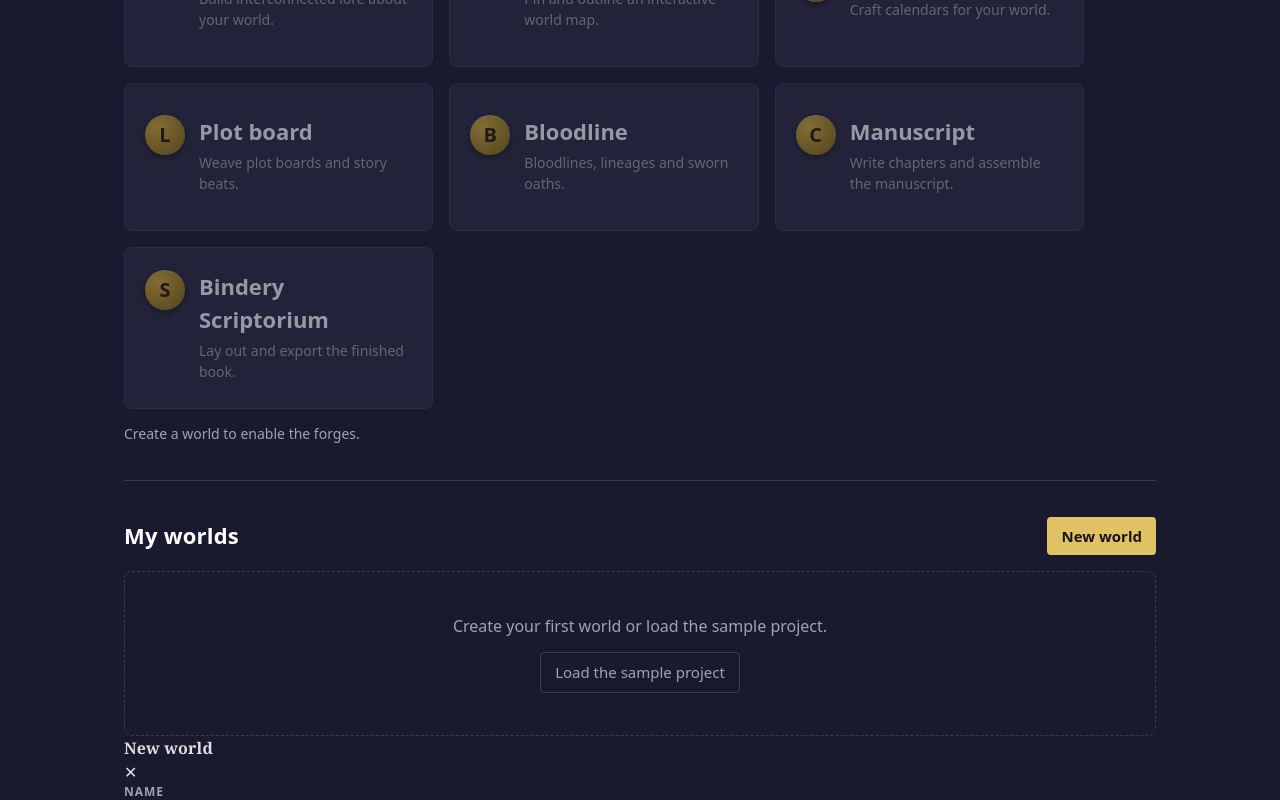
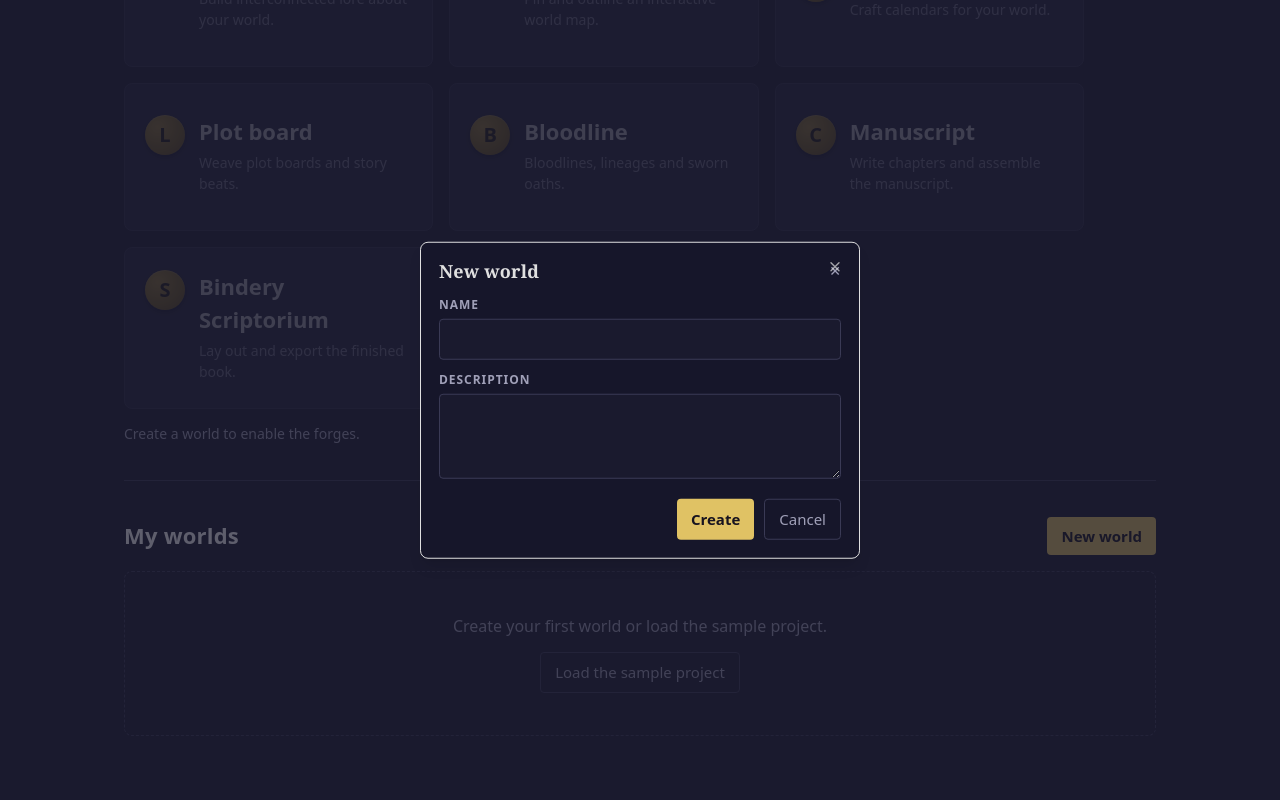
Before and after one commit to lmaoclost/WriteMe, a React (Vite) app: page / in a window 1280 px wide. Both pictures are taken after a click on the button "New world". Shown: the part 320-1120 px from the top of the page. Built offline with nearby package versions, Linux system fonts and the light colour scheme; what polygon-clipping would draw is missing.

Commit message:
feat(ui): Modal wraps shadcn Dialog; escape/scrim/close preserved

```diff
--- a/src/components/ui/dialog.tsx
+++ b/src/components/ui/dialog.tsx
@@ -37,7 +37,7 @@ function DialogOverlay({
     <DialogPrimitive.Overlay
       data-slot="dialog-overlay"
       className={cn(
-        "fixed inset-0 z-50 bg-black/50 data-[state=closed]:animate-out data-[state=closed]:fade-out-0 data-[state=open]:animate-in data-[state=open]:fade-in-0",
+        "fixed inset-0 z-50 bg-ink/70 data-[state=closed]:animate-out data-[state=closed]:fade-out-0 data-[state=open]:animate-in data-[state=open]:fade-in-0",
         className
       )}
       {...props}
--- a/src/ui/Modal.tsx
+++ b/src/ui/Modal.tsx
@@ -1,4 +1,5 @@
-import { useEffect, type ReactNode } from "react";
+import type { ReactNode } from "react";
+import { Dialog, DialogClose, DialogContent, DialogHeader, DialogTitle } from "@/components/ui/dialog";
 
 export function Modal({
   title,
@@ -11,28 +12,20 @@ export function Modal({
   children?: ReactNode | undefined;
   closeLabel?: string;
 }) {
-  useEffect(() => {
-    const onKey = (e: KeyboardEvent) => {
-      if (e.key === "Escape") onClose();
-    };
-    document.addEventListener("keydown", onKey);
-    return () => document.removeEventListener("keydown", onKey);
-  }, [onClose]);
   return (
-    <div className="modal-scrim" onClick={onClose} role="presentation">
-      <div
-        className="modal"
-        role="dialog"
-        aria-modal="true"
-        aria-label={typeof title === "string" ? title : closeLabel}
-        onClick={(e) => e.stopPropagation()}
-      >
-        <header className="modal-head">
-          <h2 className="modal-title">{title}</h2>
-          <button className="modal-close" onClick={onClose} aria-label={closeLabel}>✕</button>
-        </header>
+    <Dialog open onOpenChange={(open) => { if (!open) onClose(); }}>
+      <DialogContent className="w-[min(440px,92vw)] rounded-lg bg-card p-4.5 sm:max-w-[min(440px,92vw)]">
+        <DialogHeader className="flex flex-row items-center justify-between gap-3 space-y-0">
+          <DialogTitle className="font-display">{title}</DialogTitle>
+          <DialogClose
+            aria-label={closeLabel}
+            className="border-0 bg-transparent text-sm text-slate hover:text-parchment"
+          >
+            ✕
+          </DialogClose>
+        </DialogHeader>
         <div className="modal-body">{children}</div>
-      </div>
-    </div>
+      </DialogContent>
+    </Dialog>
   );
 }
```
Also changed, not shown: 1 other file (tests, documents, lock files or other folders).
